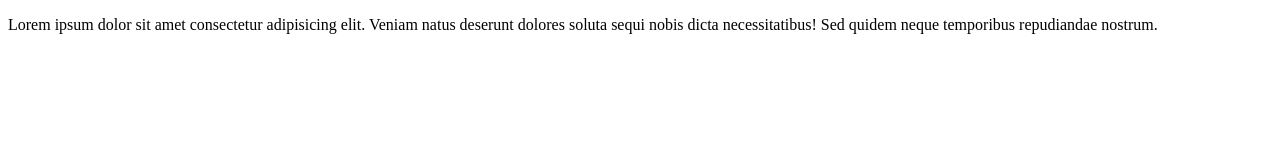
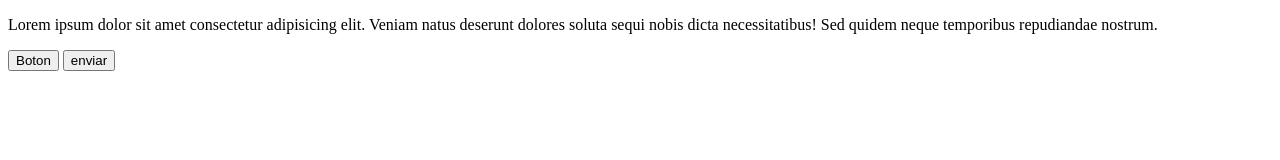
Before and after one commit to yorman-129/testRepositorio, a plain HTML site: page index.html in a window 1280 px wide. Drawn offline with Linux system fonts and the light colour scheme.

Commit message:
agregar button

```diff
--- a/index.html
+++ b/index.html
@@ -11,6 +11,12 @@
     <div class="container">
         <div class="row">
             <p>Lorem ipsum dolor sit amet consectetur adipisicing elit. Veniam natus deserunt dolores soluta sequi nobis dicta necessitatibus! Sed quidem neque temporibus repudiandae nostrum.</p>
+            <form action="submit" method="post">
+                <input type="button" value="Boton" text="hola">
+                <button>
+                    enviar
+                </button>
+            </form>
         </div>
     </div>
 
```
